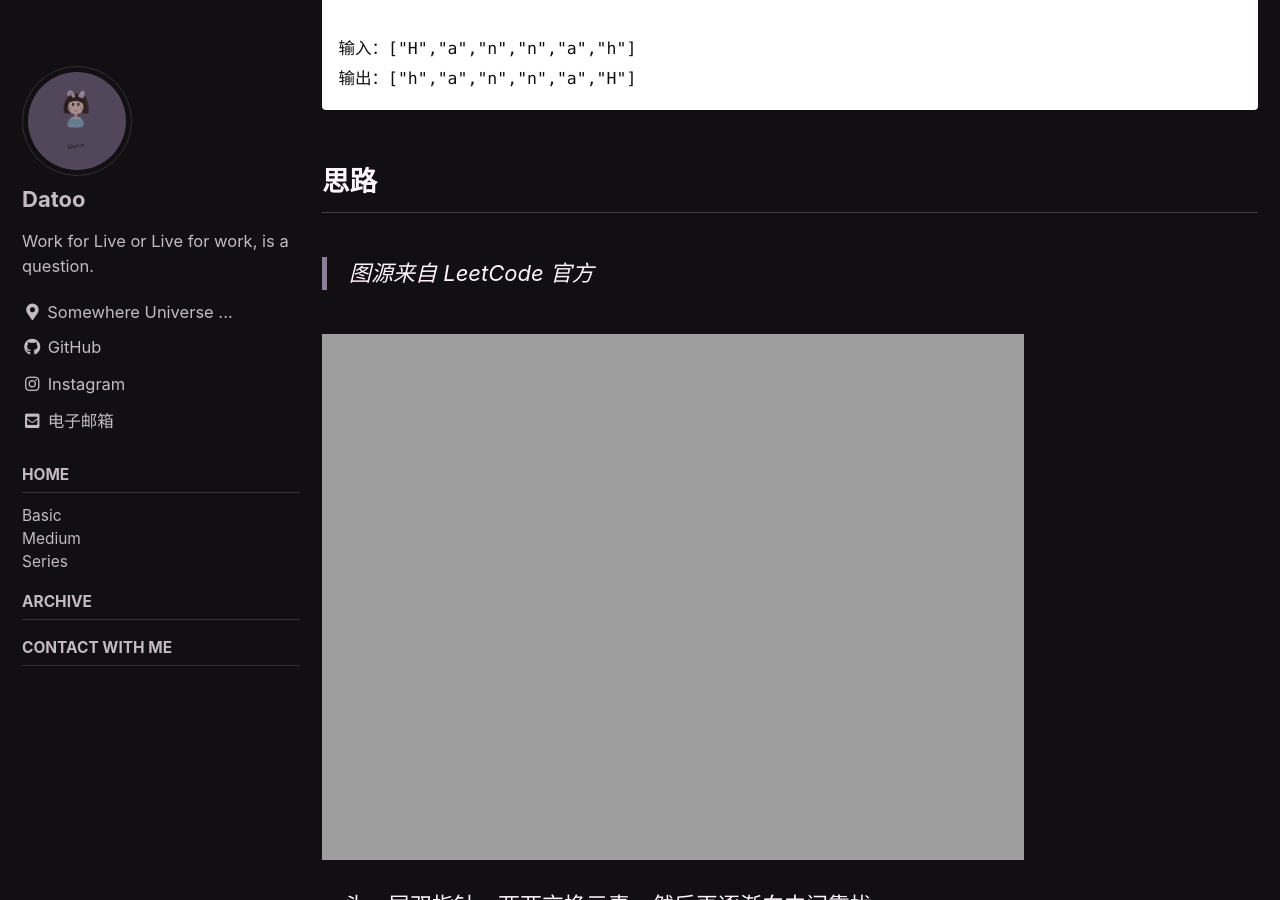
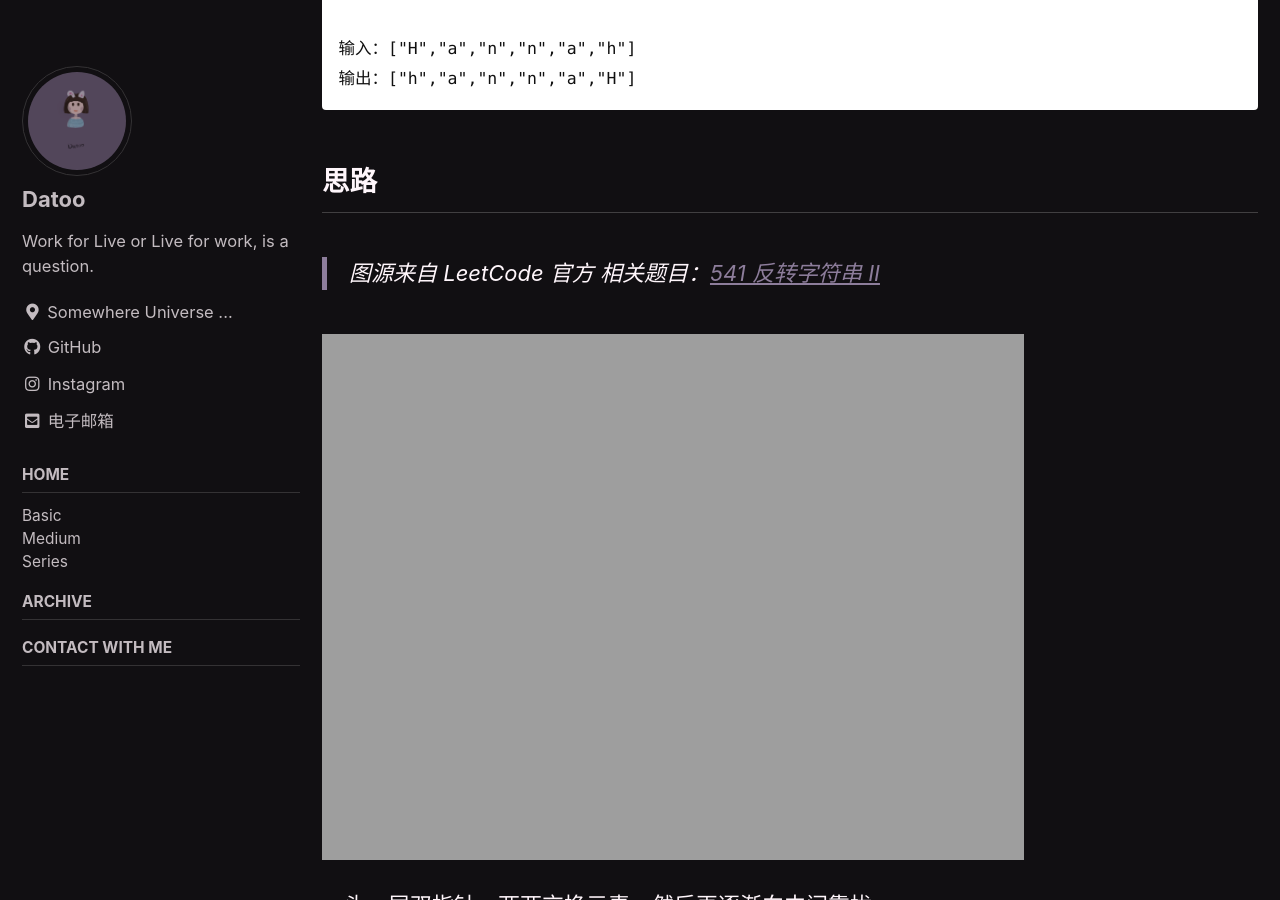
Before and after one commit to DaToo-J/DaToo-J.GitHub.io, a Jekyll site: the page built from _posts/2021-03-03-reverse-string.md, in a window 1280 px wide and 900 px high, scrolled down 1039 px. Built offline with Jekyll 4.4.1, drawn with Linux system fonts in a browser that asks for light colours; cached includes are drawn as plain includes; comment, search, counter and statistics services are not loaded.

Commit message:
edit 344 solution

```diff
--- a/_posts/2021-03-03-reverse-string.md
+++ b/_posts/2021-03-03-reverse-string.md
@@ -35,6 +35,7 @@ excerpt: 双指针的简单应用
 ## 思路
 
 > 图源来自 LeetCode 官方
+> 相关题目：[541 反转字符串 II]({% link _posts/2021-03-04-reverse-string-2.md %})
 
 ![two-pointers]({{ "./assets/images/two-pointers.gif" | absolute_url }}){:height="75%" width="75%"}
 
```
